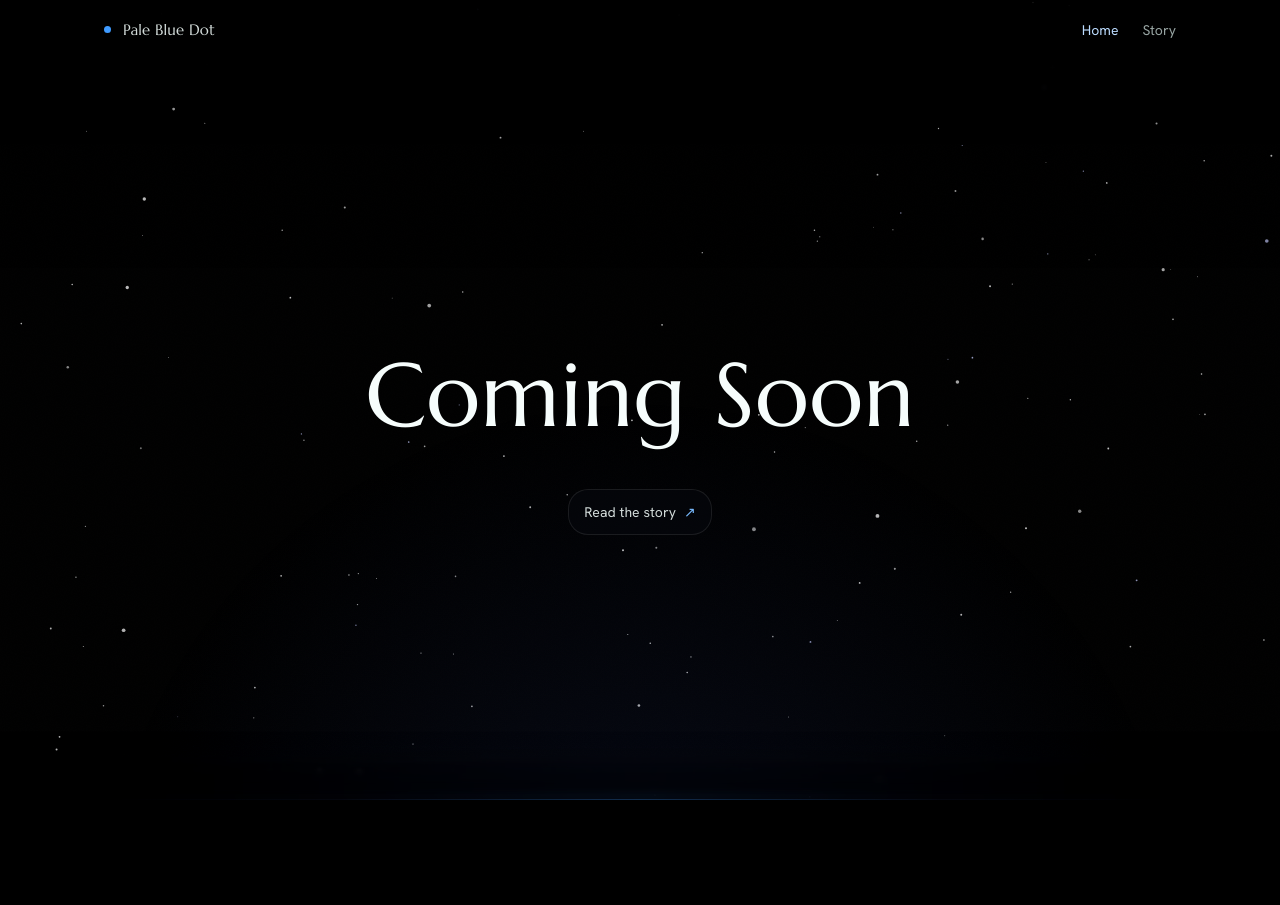
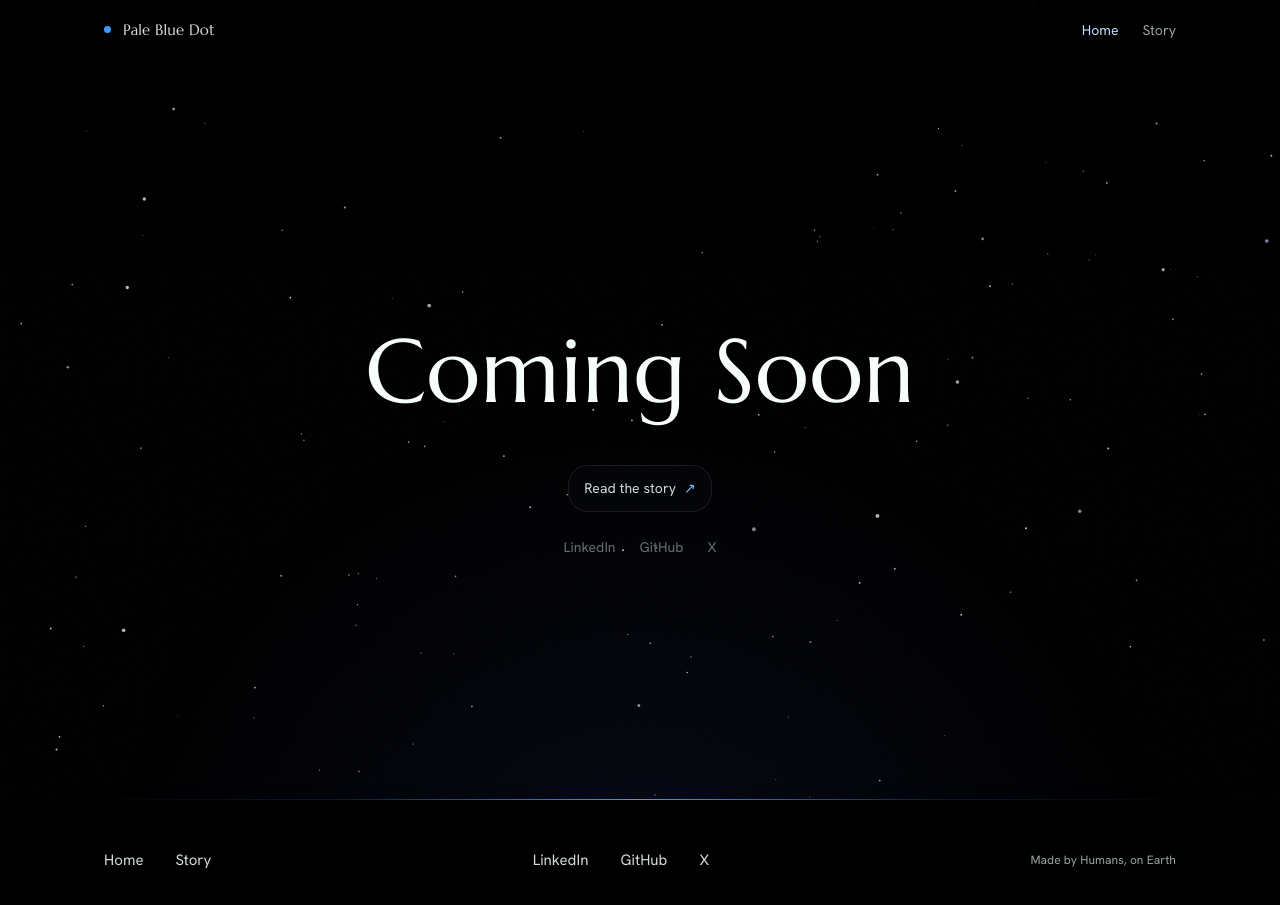
Before and after one commit to Meet2304/pale-blue-dot, a Next.js app: page / in a window 1280 px wide. Before the commit the page ends 800 px from the top, so only its background shows below. Built offline with nearby package versions, Linux system fonts and the light colour scheme.

Commit message:
feat(site): add public social links

```diff
--- a/src/app/page.tsx
+++ b/src/app/page.tsx
@@ -2,6 +2,7 @@ import type { Metadata } from "next";
 import Link from "next/link";
 
 import { routes } from "@/lib/routes";
+import { SOCIAL_LINKS } from "@/lib/socials";
 
 export const metadata: Metadata = {
   title: { absolute: "Pale Blue Dot — Coming Soon" },
@@ -24,6 +25,20 @@ export default function Home() {
             <span aria-hidden>↗</span>
           </Link>
         </div>
+
+        <nav className="hz-launch-socials" aria-label="Social profiles">
+          {SOCIAL_LINKS.map((item) => (
+            <a
+              key={item.label}
+              href={item.href}
+              className="hz-launch-social hz-rise"
+              target="_blank"
+              rel="noreferrer"
+            >
+              {item.label}
+            </a>
+          ))}
+        </nav>
       </section>
     </main>
   );
--- a/src/components/site/site-footer.tsx
+++ b/src/components/site/site-footer.tsx
@@ -4,25 +4,45 @@ import Link from "next/link";
 import { usePathname } from "next/navigation";
 
 import { routes } from "@/lib/routes";
+import { SOCIAL_LINKS } from "@/lib/socials";
 
 /**
- * The holding page is deliberately a single viewport. Story keeps a restrained
- * way home without exposing any of the unfinished destinations.
+ * The public footer exposes only the two routes available while the rest of the
+ * site is under construction.
  */
 export function SiteFooter() {
   const pathname = usePathname();
 
-  if (pathname === routes.home) return null;
-
   return (
     <footer data-site-footer className="hz-public-footer">
       <nav aria-label="Footer" className="hz-foot-nav">
-        <Link href={routes.home} className="hz-foot-link">
+        <Link
+          href={routes.home}
+          className="hz-foot-link"
+          aria-current={pathname === routes.home ? "page" : undefined}
+        >
           Home
         </Link>
-        <Link href={routes.story} className="hz-foot-link" aria-current="page">
+        <Link
+          href={routes.story}
+          className="hz-foot-link"
+          aria-current={pathname === routes.story ? "page" : undefined}
+        >
           Story
         </Link>
+      </nav>
+      <nav aria-label="Social profiles" className="hz-foot-nav">
+        {SOCIAL_LINKS.map((item) => (
+          <a
+            key={item.label}
+            href={item.href}
+            className="hz-foot-link"
+            target="_blank"
+            rel="noreferrer"
+          >
+            {item.label}
+          </a>
+        ))}
       </nav>
       <p>Made by Humans, on Earth</p>
     </footer>
--- /dev/null
+++ b/src/lib/socials.ts
@@ -0,0 +1,5 @@
+export const SOCIAL_LINKS = [
+  { label: "LinkedIn", href: "https://www.linkedin.com/in/meet-bhatt-655a89250/" },
+  { label: "GitHub", href: "https://github.com/Meet2304" },
+  { label: "X", href: "https://twitter.com/Meet2304" },
+] as const;
--- a/src/styles/horizon/launch.css
+++ b/src/styles/horizon/launch.css
@@ -60,6 +60,18 @@
   --hz-delay: 360ms;
 }
 
+.hz-launch-socials > :nth-child(1) {
+  --hz-delay: 440ms;
+}
+
+.hz-launch-socials > :nth-child(2) {
+  --hz-delay: 500ms;
+}
+
+.hz-launch-socials > :nth-child(3) {
+  --hz-delay: 560ms;
+}
+
 .hz-launch-title {
   margin-top: var(--space-5);
   font-size: clamp(2.65rem, 7vw, 5.75rem);
@@ -110,6 +122,50 @@
 .hz-launch-story:hover > span,
 .hz-launch-story:focus-visible > span {
   transform: translate(2px, -2px);
+}
+
+.hz-launch-socials {
+  display: flex;
+  align-items: center;
+  justify-content: center;
+  gap: var(--space-5);
+  margin-top: var(--space-5);
+}
+
+.hz-launch-social {
+  position: relative;
+  color: var(--text-faint);
+  font-size: var(--text-body-s);
+  border-bottom-color: transparent;
+  transition:
+    color var(--dur-slow) var(--ease-out-soft),
+    transform var(--dur-slow) var(--ease-out-soft);
+}
+
+.hz-launch-social::after {
+  content: "";
+  position: absolute;
+  right: 0;
+  bottom: -4px;
+  left: 0;
+  height: 1px;
+  background: var(--blue-400);
+  transform: scaleX(0);
+  transform-origin: right;
+  transition: transform var(--dur-slow) var(--ease-out-soft);
+}
+
+.hz-launch-social:hover,
+.hz-launch-social:focus-visible {
+  color: var(--text-strong);
+  border-bottom-color: transparent;
+  transform: translateY(-2px);
+}
+
+.hz-launch-social:hover::after,
+.hz-launch-social:focus-visible::after {
+  transform: scaleX(1);
+  transform-origin: left;
 }
 
 .hz-public-footer {
@@ -202,7 +258,9 @@
 
 @media (prefers-reduced-motion: reduce) {
   .hz-launch-story,
-  .hz-launch-story > span {
+  .hz-launch-story > span,
+  .hz-launch-social,
+  .hz-launch-social::after {
     transition: none;
   }
 
@@ -210,4 +268,9 @@
   .hz-launch-story:focus-visible {
     transform: none;
   }
+
+  .hz-launch-social:hover,
+  .hz-launch-social:focus-visible {
+    transform: none;
+  }
 }
```
